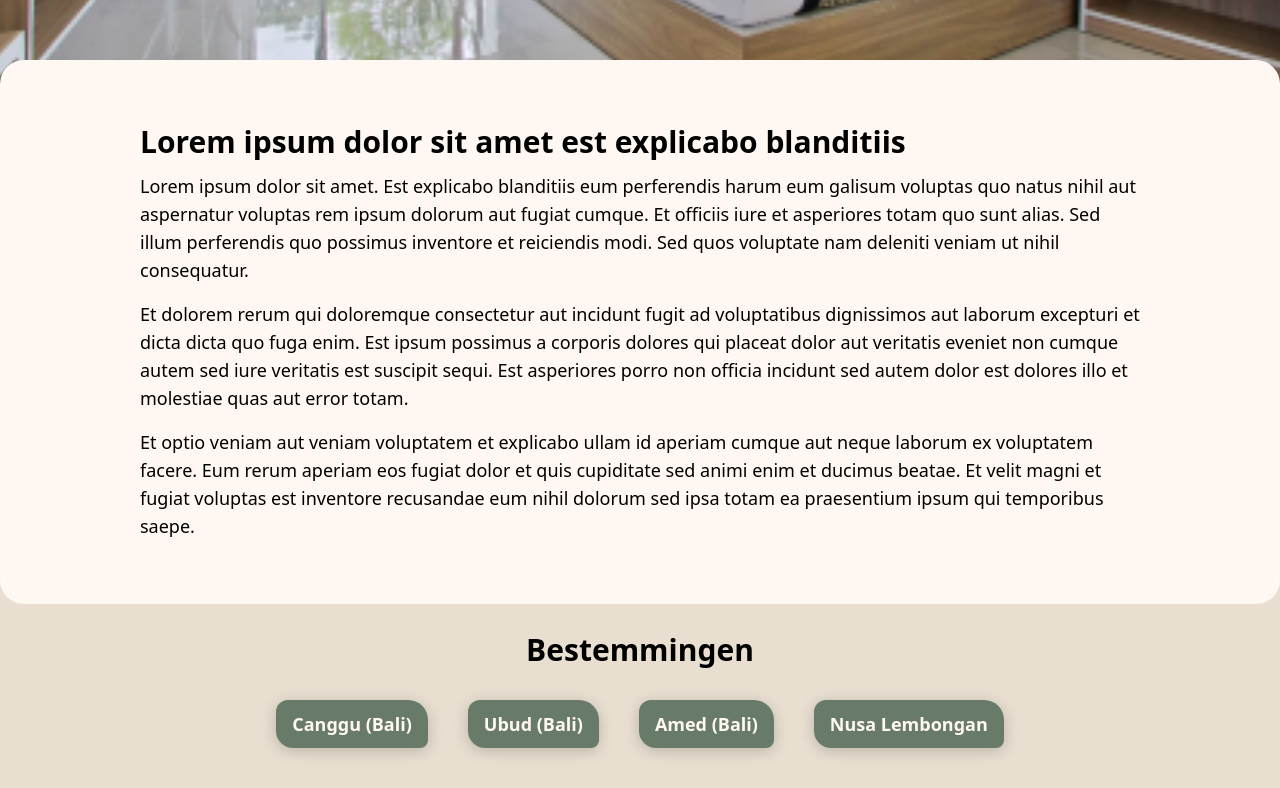
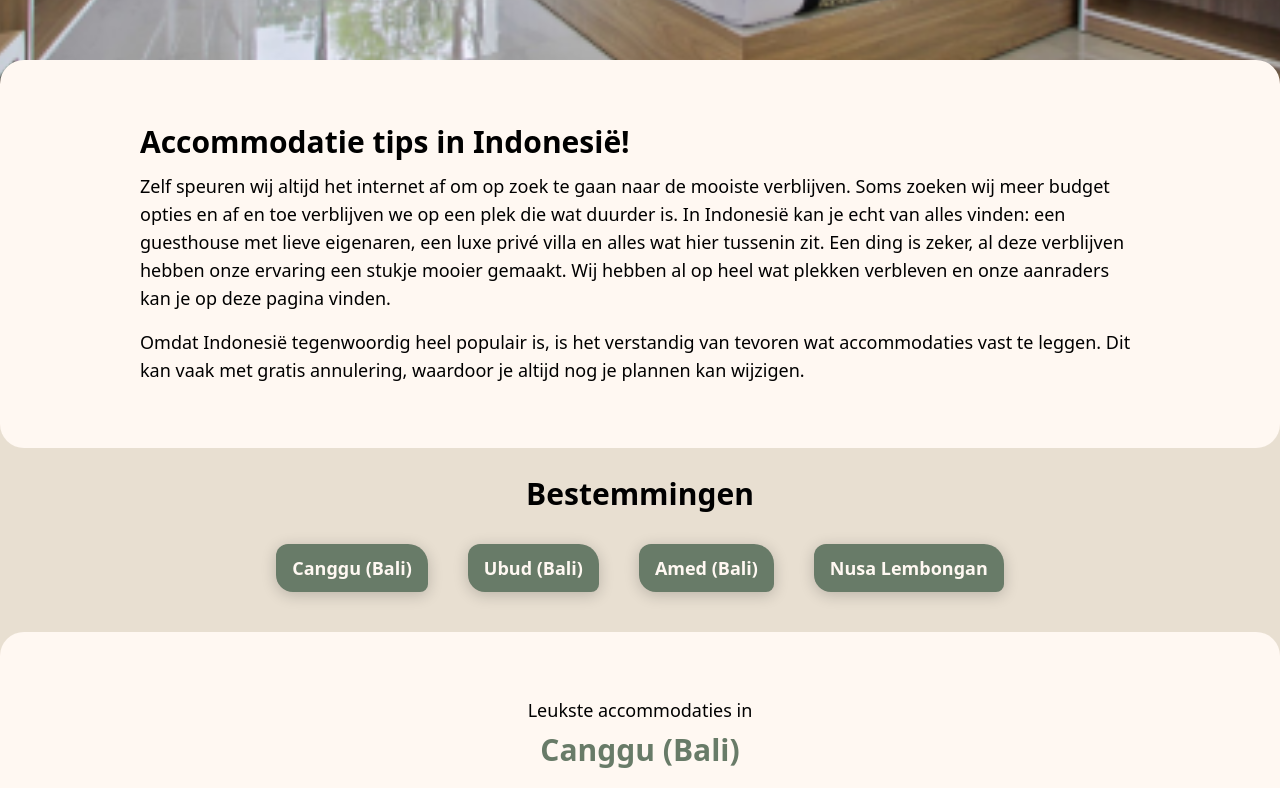
Before and after one commit to dannyfrelink/affiliate-blog, a React (Create React App) app: page /accommodaties in a window 1280 px wide. Shown: the part 660-1448 px from the top of the page. Built offline with nearby package versions, Linux system fonts and the light colour scheme; the HTML template or start-up script is replaced by a standard one.

Commit message:
update: start adding real data to website

```diff
--- a/src/pages/Accommodations.tsx
+++ b/src/pages/Accommodations.tsx
@@ -32,38 +32,28 @@ const Accommodations = () => {
 				size="small"
 				align="bottom"
 				Image={() => <img src={HeaderImage} alt="Hotel Room" />}
-				title="Lorem ipsum dolor sit amet Lorem ipsum dolor sit amet"
+				title="Accommodaties"
 			/>
 
 			<Overview destinations={destinations}>
-				<IntroOverview title="Lorem ipsum dolor sit amet est explicabo blanditiis">
+				<IntroOverview title="Accommodatie tips in Indonesië!">
 					<BaseText>
-						Lorem ipsum dolor sit amet. Est explicabo blanditiis eum
-						perferendis harum eum galisum voluptas quo natus nihil
-						aut aspernatur voluptas rem ipsum dolorum aut fugiat
-						cumque. Et officiis iure et asperiores totam quo sunt
-						alias. Sed illum perferendis quo possimus inventore et
-						reiciendis modi. Sed quos voluptate nam deleniti veniam
-						ut nihil consequatur.
+						Zelf speuren wij altijd het internet af om op zoek te
+						gaan naar de mooiste verblijven. Soms zoeken wij meer
+						budget opties en af en toe verblijven we op een plek die
+						wat duurder is. In Indonesië kan je echt van alles
+						vinden: een guesthouse met lieve eigenaren, een luxe
+						privé villa en alles wat hier tussenin zit. Een ding is
+						zeker, al deze verblijven hebben onze ervaring een
+						stukje mooier gemaakt. Wij hebben al op heel wat plekken
+						verbleven en onze aanraders kan je op deze pagina
+						vinden.
 					</BaseText>
 					<BaseText>
-						Et dolorem rerum qui doloremque consectetur aut incidunt
-						fugit ad voluptatibus dignissimos aut laborum excepturi
-						et dicta dicta quo fuga enim. Est ipsum possimus a
-						corporis dolores qui placeat dolor aut veritatis eveniet
-						non cumque autem sed iure veritatis est suscipit sequi.
-						Est asperiores porro non officia incidunt sed autem
-						dolor est dolores illo et molestiae quas aut error
-						totam.
-					</BaseText>
-					<BaseText>
-						Et optio veniam aut veniam voluptatem et explicabo ullam
-						id aperiam cumque aut neque laborum ex voluptatem
-						facere. Eum rerum aperiam eos fugiat dolor et quis
-						cupiditate sed animi enim et ducimus beatae. Et velit
-						magni et fugiat voluptas est inventore recusandae eum
-						nihil dolorum sed ipsa totam ea praesentium ipsum qui
-						temporibus saepe.
+						Omdat Indonesië tegenwoordig heel populair is, is het
+						verstandig van tevoren wat accommodaties vast te leggen.
+						Dit kan vaak met gratis annulering, waardoor je altijd
+						nog je plannen kan wijzigen.
 					</BaseText>
 				</IntroOverview>
 
--- a/src/pages/Blogs/BlogOverview.tsx
+++ b/src/pages/Blogs/BlogOverview.tsx
@@ -49,32 +49,25 @@ const BlogOverview = () => {
 		<div>
 			<Header
 				Image={() => <img src={HeaderImage} alt="Viewpoint" />}
-				title="Lorem ipsum dolor sit amet Lorem ipsum dolor sit amet"
+				title="Indonesië"
 				subTitle={
 					"Lorem ipsum dolor sit amet lorem ipsum dolor sit amet lorem ipsum dolor sit amet"
 				}
 			/>
 
 			<Overview destinations={destinations}>
-				<IntroOverview title="Lorem ipsum dolor sit amet est explicabo blanditiis">
+				<IntroOverview title="Reizen naar Indonesië">
 					<BaseText>
-						Lorem ipsum dolor sit amet. Est explicabo blanditiis eum
-						perferendis harum eum galisum voluptas quo natus nihil
-						aut aspernatur voluptas rem ipsum dolorum aut fugiat
-						cumque. Et officiis iure et asperiores totam quo sunt
-						alias. Sed illum perferendis quo possimus inventore et
-						reiciendis modi. Sed quos voluptate nam deleniti veniam
-						ut nihil consequatur.
-					</BaseText>
-					<BaseText>
-						Et dolorem rerum qui doloremque consectetur aut incidunt
-						fugit ad voluptatibus dignissimos aut laborum excepturi
-						et dicta dicta quo fuga enim. Est ipsum possimus a
-						corporis dolores qui placeat dolor aut veritatis eveniet
-						non cumque autem sed iure veritatis est suscipit sequi.
-						Est asperiores porro non officia incidunt sed autem
-						dolor est dolores illo et molestiae quas aut error
-						totam.
+						Indonesië is echt onze favoriete reisbestemming! Je kunt
+						hier alles vinden, van prachtige stranden tot groene
+						jungles en van helderblauw water tot een interessante
+						cultuur. Ook kan je ervoor kiezen om goedkoop te reizen,
+						een mooie middenweg te nemen of uit te pakken met mega
+						luxe verblijven. De bevolking is ontzettend gastvrij en
+						behulpzaam en voor de Indische keuken kan je ons echt
+						wakker maken. In de natuur kan je hier van alles vinden,
+						denk aan watervallen, vulkanen, mooie uitzichtpunten en
+						niet te vergeten: rijstvelden!
 					</BaseText>
 				</IntroOverview>
 				<div className="[&>div:first-child>div]:!mt-0">
--- a/src/pages/Blogs/BlogPost.tsx
+++ b/src/pages/Blogs/BlogPost.tsx
@@ -29,7 +29,7 @@ const BlogPost = () => {
 
 			<Header
 				Image={() => <img src={coverImage} alt="Viewpoint" />}
-				title={blog.title}
+				title="Over ReisFeeld"
 				subTitle={blog.date}
 				size="small"
 				align="bottom"
--- a/src/pages/Home.tsx
+++ b/src/pages/Home.tsx
@@ -30,7 +30,7 @@ const Home = () => {
 
 			<Header
 				Image={() => <img src={HeaderImage} alt="Viewpoint" />}
-				title="Lorem ipsum dolor sit amet Lorem ipsum dolor sit amet"
+				title="Over ReisFeeld"
 				subTitle="Lorem ipsum dolor sit amet lorem ipsum dolor sit amet lorem ipsum dolor sit amet"
 			/>
 
```
